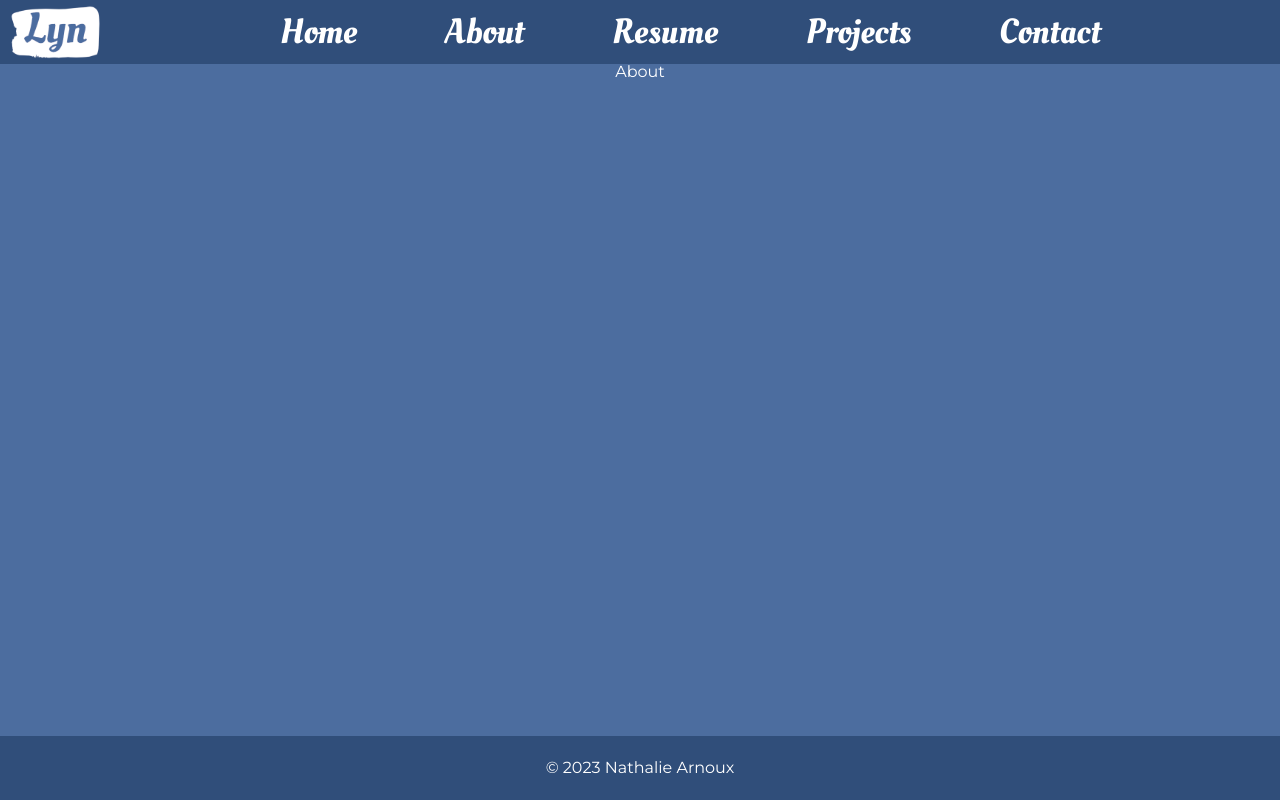
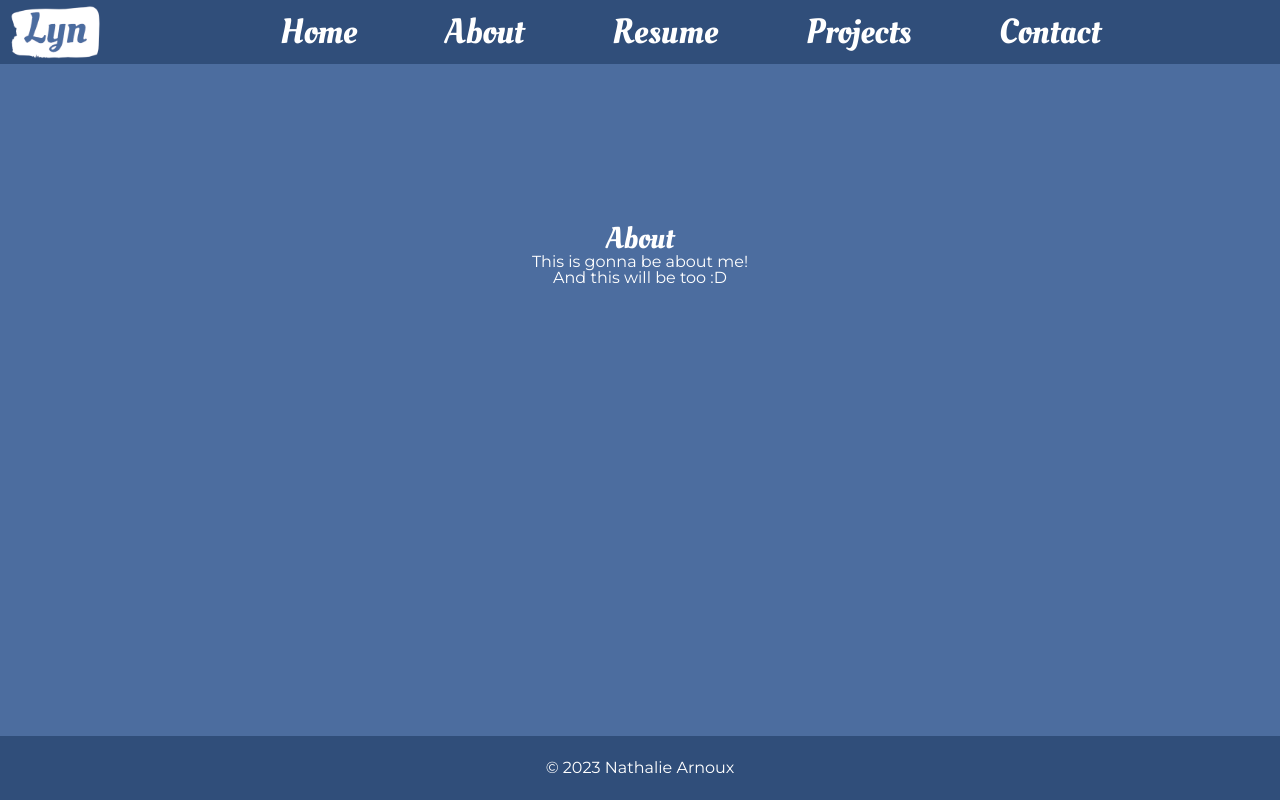
Before and after one commit to nathalieArnoux/portfolio-test, a React (Vite) app: page /about in a window 1280 px wide. Built offline with nearby package versions, Linux system fonts and the light colour scheme.

Commit message:
figured how to center hori and verti, added content for tests

```diff
--- a/src/components/About/About.jsx
+++ b/src/components/About/About.jsx
@@ -1,7 +1,13 @@
 import './About.scss';
 
 const About = () => {
-  return <p className="content">About</p>;
+  return (
+    <div className="About">
+      <h2 className="About-title">About</h2>
+      <p>This is gonna be about me!</p>
+      <p>And this will be too :D</p>
+    </div>
+  );
 };
 
 export default About;
--- a/src/components/About/About.scss
+++ b/src/components/About/About.scss
@@ -1,4 +1,9 @@
-.content {
+.About {
+  // pushes title down, ifuse margin-top, it also pushes main element down
+  padding-top: 20vh;
+
+  // flex
   display: flex;
   flex-direction: column;
+  justify-content: center;
 }
```
